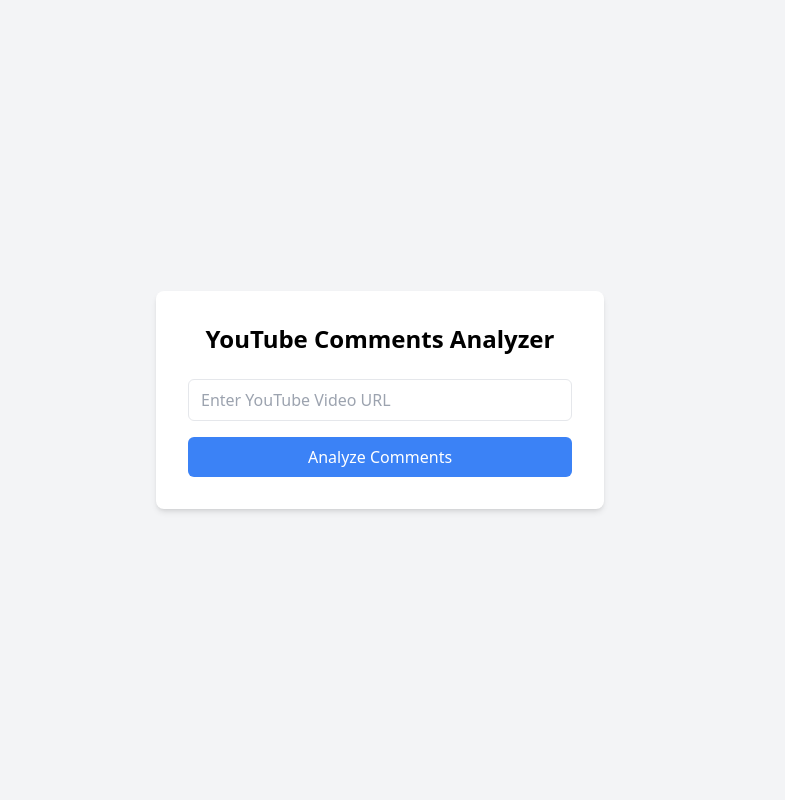
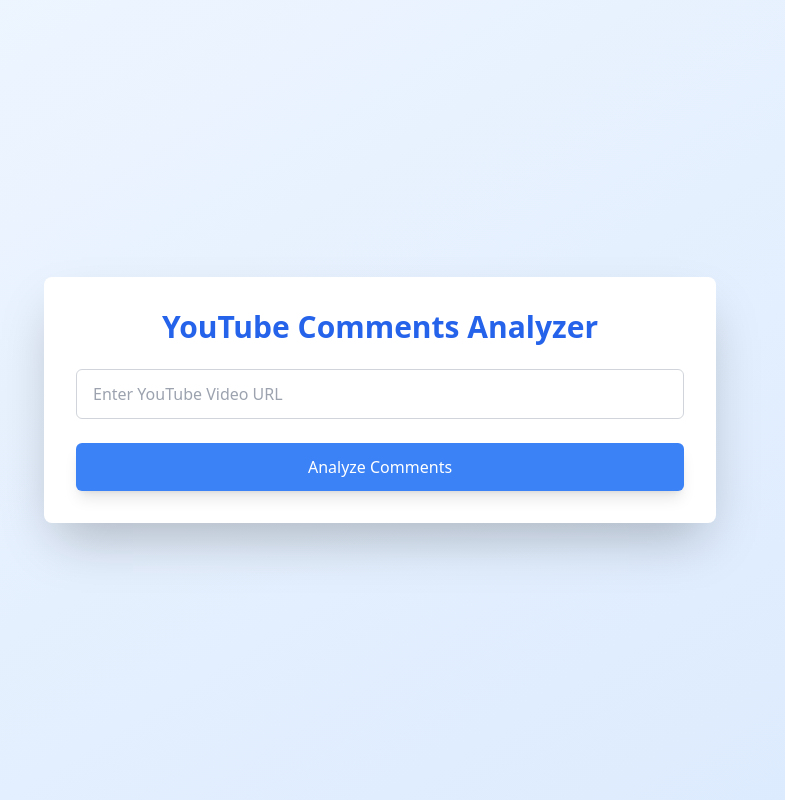
Before and after one commit to Arman176001/YoutubeVideoCommentsInsights, a Flask app: page / in a window 1280 px wide. Shown: the whole page, without its empty margins (260-1045 px from the left). Run offline with Flask 3, Linux system fonts and the light colour scheme; some libraries are stand-ins or nearby versions.

Commit message:
Update index.html

```diff
--- a/app/templates/index.html
+++ b/app/templates/index.html
@@ -6,33 +6,40 @@
     <title>YouTube Comments Analyzer</title>
     <script src="https://cdn.tailwindcss.com"></script>
 </head>
-<body class="bg-gray-100 min-h-screen flex items-center justify-center">
-    <div class="bg-white p-8 rounded-lg shadow-md w-full max-w-md">
-        <h1 class="text-2xl font-bold mb-6 text-center">YouTube Comments Analyzer</h1>
-        <form id="analyzeForm" class="space-y-4">
+<body class="bg-gradient-to-br from-blue-50 to-blue-100 min-h-screen flex items-center justify-center">
+    <div class="bg-white p-8 rounded-lg shadow-2xl w-full max-w-2xl">
+        <h1 class="text-3xl font-extrabold mb-6 text-center text-blue-600">
+            YouTube Comments Analyzer
+        </h1>
+        <form id="analyzeForm" class="space-y-6">
             <input
                 type="text"
                 id="videoUrl"
                 name="video_url"
                 placeholder="Enter YouTube Video URL"
-                class="w-full px-3 py-2 border rounded-md focus:outline-none focus:ring-2 focus:ring-blue-500"
+                class="w-full px-4 py-3 border border-gray-300 rounded-md focus:outline-none focus:ring-2 focus:ring-blue-500 transition"
                 required
             >
             <button
                 type="submit"
-                class="w-full bg-blue-500 text-white py-2 rounded-md hover:bg-blue-600 transition duration-300"
+                class="w-full bg-blue-500 text-white py-3 rounded-md hover:bg-blue-600 shadow-lg transform hover:scale-105 transition duration-300"
             >
                 Analyze Comments
             </button>
         </form>
-        <div id="loadingIndicator" class="hidden text-center mt-4">
-            <p class="text-gray-600">Analyzing... Please wait</p>
+
+        <div id="loadingIndicator" class="hidden text-center mt-6 space-y-4">
+            <div class="animate-spin w-8 h-8 border-4 border-blue-500 border-t-transparent rounded-full mx-auto"></div>
+            <p class="text-gray-700 font-medium">Analyzing... Please wait</p>
+            <p class="text-sm text-gray-500 italic">Tip: Grab a coffee, this might take a minute!</p>
         </div>
-        <div id="resultContainer" class="mt-4 p-4 bg-gray-50 rounded-md hidden">
-            <h2 class="font-bold mb-2">Analysis Result:</h2>
-            <p id="resultText"></p>
+
+        <div id="resultContainer" class="mt-6 p-6 bg-gray-50 rounded-lg hidden">
+            <h2 class="font-bold text-lg mb-4 text-blue-600">Analysis Result:</h2>
+            <div id="resultText" class="space-y-4 text-gray-700"></div>
         </div>
-        <div id="errorContainer" class="mt-4 p-4 bg-red-100 text-red-700 rounded-md hidden">
+
+        <div id="errorContainer" class="mt-6 p-6 bg-red-100 text-red-700 rounded-lg hidden">
             <p id="errorText"></p>
         </div>
     </div>
@@ -63,14 +70,35 @@
                     document.getElementById('errorText').textContent = data.error;
                     document.getElementById('errorContainer').classList.remove('hidden');
                 } else {
-                    document.getElementById('resultText').textContent = data.result;
+                    // Animate results
+                    const resultContainer = document.getElementById('resultText');
+                    resultContainer.innerHTML = ''; // Clear previous result
+
+                    const sections = data.result.split('\n');
+                    let index = 0;
+
+                    // Typing animation
+                    function typeNextSection() {
+                        if (index < sections.length) {
+                            const para = document.createElement('p');
+                            para.innerHTML = sections[index]
+                                .replace(/\*\*(.*?)\*\*/g, '<strong>$1</strong>') // Bold
+                                .replace(/\*(.*?)\*/g, '<em>$1</em>'); // Italics
+                            resultContainer.appendChild(para);
+                            index++;
+                            setTimeout(typeNextSection, 300); // Delay between paragraphs
+                        }
+                    }
+                    typeNextSection();
+
                     document.getElementById('resultContainer').classList.remove('hidden');
                 }
             })
             .catch(error => {
                 document.getElementById('loadingIndicator').classList.add('hidden');
-                document.getElementById('errorText').textContent = 'An unexpected error occurred';
+                document.getElementById('errorText').textContent = 'An unexpected error occurred.';
                 document.getElementById('errorContainer').classList.remove('hidden');
+                console.error('Fetch error:', error);
             });
         });
     </script>
```
